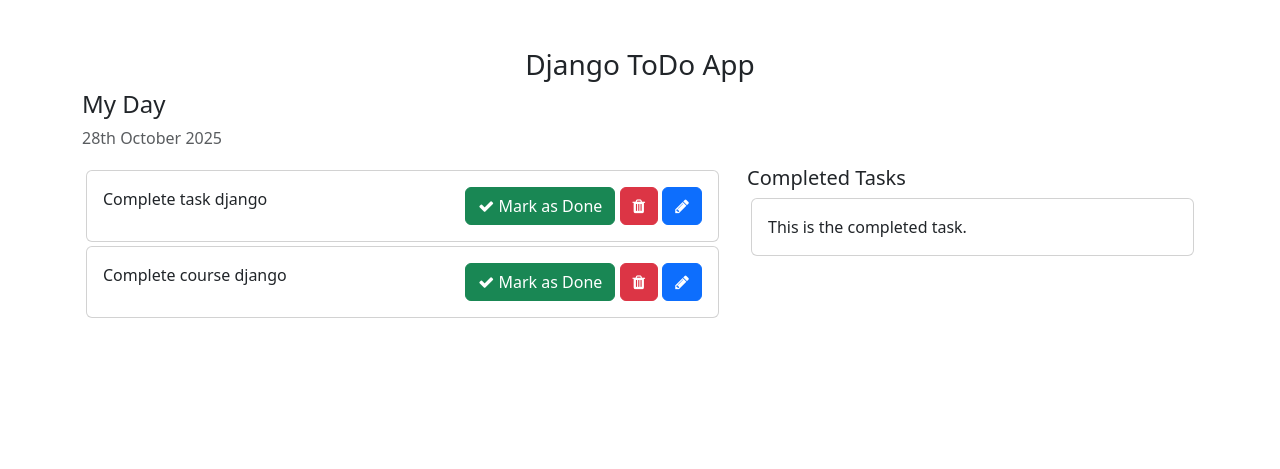
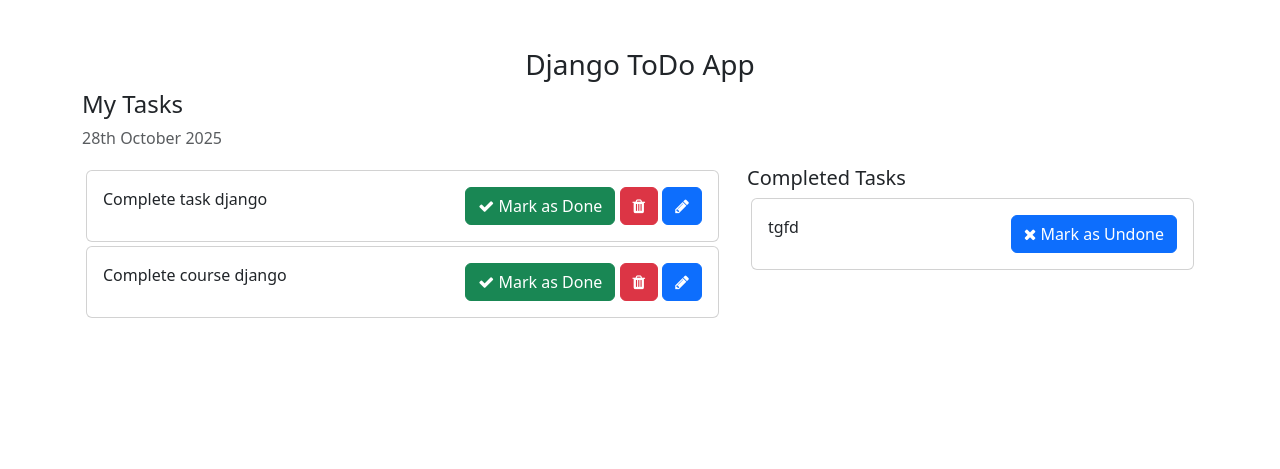
Before and after one commit to Omsri123/Django-Prac, a Django app: page / in a window 1280 px wide. Shown: the top 469 px of the page. Run offline with Django 5.2, Linux system fonts and the light colour scheme; data comes from the database, SQL or seed files in the repository; both versions use the stored data as it was after the commit.

Commit message:
todo done

```diff
--- a/todo/templates/index.html
+++ b/todo/templates/index.html
@@ -22,7 +22,7 @@
     <div class="container">
         <h3 class="pt-5 text-center">Django ToDo App</h3>
         <div class="row">
-            <h4>My Day</h4>
+            <h4>My Tasks</h4>
             <p class="text-muted">{% now "jS F Y" %}</p>
             <div class="col-md-7 col-lg-7" style="height: 450px; overflow: scroll;">
                 <!-- List of all the tasks for the day -->
@@ -31,9 +31,9 @@
                     <div class="card-body">
                         {{ task.task }}
                         <span style="position: relative; float: right;">
-                            <a class="btn btn-success"><i class="fa fa-check"></i> Mark as Done</a>
-                            <a class="btn btn-danger"><i class="fa fa-trash"></i></a>
-                            <a class="btn btn-primary"><i class="fa fa-pencil"></i></a>
+                            <a href="{% url 'markAsDone' task.pk %}" class="btn btn-success"><i class="fa fa-check"></i> Mark as Done</a>
+                            <a href="{% url 'deleteTask' task.pk %}" class="btn btn-danger"><i class="fa fa-trash"></i></a>
+                            <a href="{% url 'editTask' task.pk %}" class="btn btn-primary"><i class="fa fa-pencil"></i></a>
                         </span>
                     </div>
                 </div>
@@ -42,11 +42,16 @@
             <div class="col-md-5 col-lg-5">
                 <h5>Completed Tasks</h5>
                 <!-- List of all the tasks that have completed -->
+                 {% for task in cpTasks %}
                 <div class="card m-1">
                     <div class="card-body">
-                        This is the completed task.
+                        {{ task.task }}
+                        <span style="position: relative; float: right;">
+                            <a href="{% url 'markAsUndone' task.pk %}" class="btn btn-primary"><i class="fa fa-times"></i> Mark as Undone</a>
+                        </span>
                     </div>
                 </div>
+                {% endfor %}
             </div>
         </div>
         <div class="row">
--- a/todo/todo/urls.py
+++ b/todo/todo/urls.py
@@ -2,5 +2,9 @@
 from . import views
 
 urlpatterns = [
-    path('addTask/', views.addTask,name='addTask')
+    path('addTask/', views.addTask,name='addTask'),
+    path('marksAsDone/<int:pk>/', views.markAsDone,name='markAsDone'),
+    path('marksAsUndone/<int:pk>/', views.markAsUndone,name='markAsUndone'),
+    path('editTask/<int:pk>/',views.editTask,name='editTask'),
+    path('deleteTask/<int:pk>/',views.deleteTask,name='deleteTask'),
 ]
--- a/todo/todo_main/views.py
+++ b/todo/todo_main/views.py
@@ -3,7 +3,10 @@
 
 def home(request):
     tasks = Task.objects.filter(is_completed = False).order_by('-updates_at')
+    cp_tasks = Task.objects.filter(is_completed = True)
+    print(cp_tasks)
     context = {
         'tasks' : tasks,
+        'cpTasks' : cp_tasks,
     }
     return render(request, 'index.html', context)
```
Also changed, not shown: todo/templates/editTask.html (added, +35 -0 lines), todo/todo/views.py (+31 -1 lines), todo/db.sqlite3.
